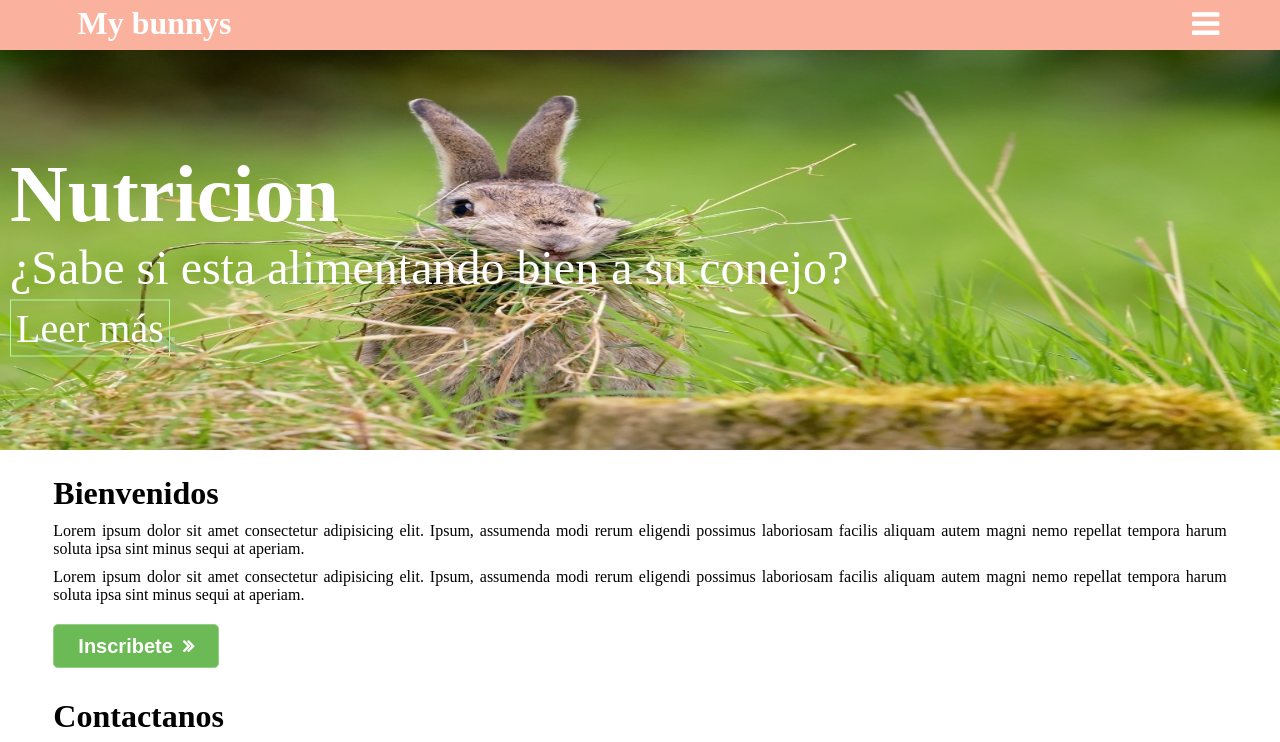
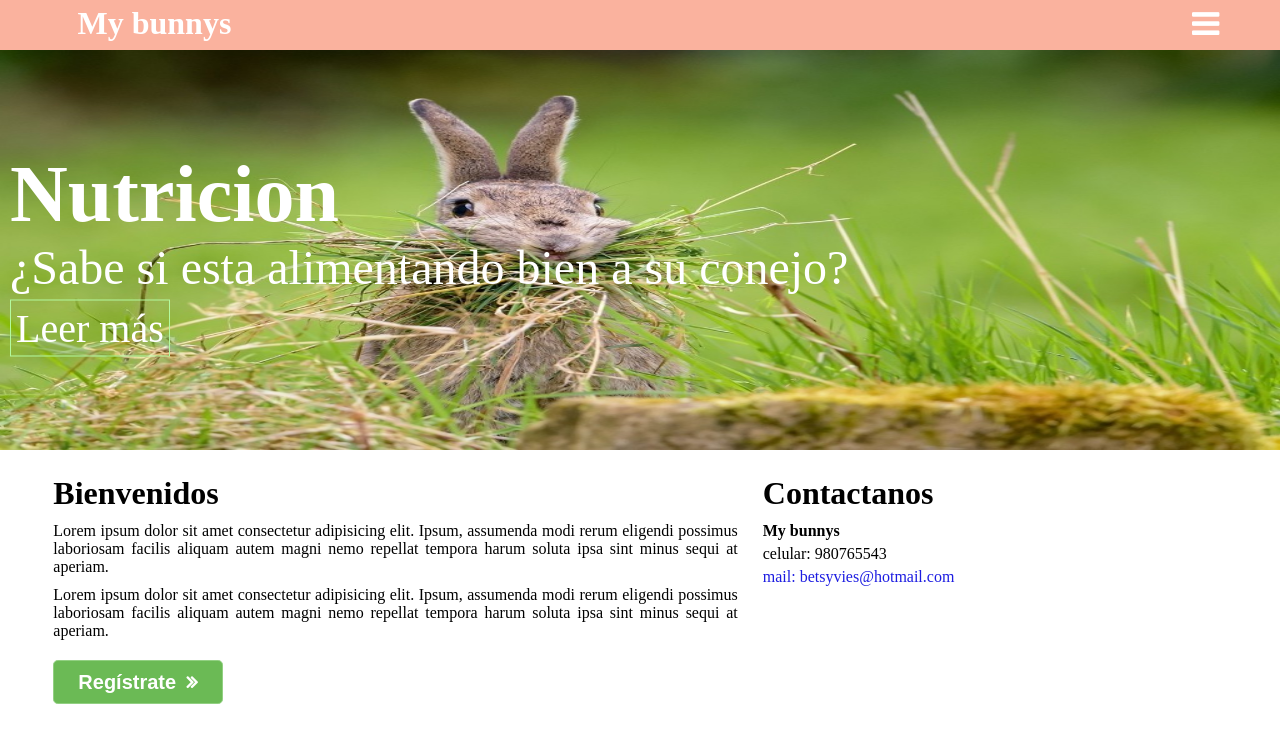
Before and after one commit to betsyvies/mi-pagina, a plain HTML site: page index.html in a window 1280 px wide. Shown: the top 742 px of the page. Drawn offline with Linux system fonts and the light colour scheme.

Commit message:
vista media querie tablet terminada

```diff
--- a/css/main.css
+++ b/css/main.css
@@ -7,14 +7,6 @@
 }
 
 /* Grids */
-
-.col-xs-4 {
-    width: 33.33333333333333%;
-}
-
-.col-xs-7 {
-    width: 58.333333333333336%;
-}
 
 .col-xs-11 {
     width: 91.66666666666666%;
@@ -180,7 +172,7 @@ button {
     font-size: 1.25rem;
     font-weight: 700;
     border-radius: 0.3rem;
-    outline: 0;
+    outline: none;
     margin-top: 10px;
     margin-bottom: 30px;
     cursor: pointer;
@@ -212,6 +204,7 @@ button::after {
     color: #fff;
     border: 1px solid #92D082;
     background-color: #6BBA55;
+    outline: none;
     padding: 0.6rem 1.5rem;
     font-size: 1rem;
     font-weight: 700;
@@ -258,7 +251,18 @@ button::after {
 /* Vista tablet */
 
 @media (min-width:768px) {
+    /* Grids */
+
+    .col-sm-4 {
+        width: 33.33333333333333%;
+    }
+
+    .col-sm-7 {
+        width: 58.333333333333336%;
+    }
+
     /* Styles for banner */
+
     .banner {
         height: 400px;
     }
@@ -275,6 +279,32 @@ button::after {
     }
 
     /* Style for first section */
+
+    .section {
+        width: 100%;
+    }
+    .row::before, .row:after {
+        content: " ";
+        display: table;
+    }
+
+    .row::after {
+        clear: both;
+    }
+
+    [class*='col-sm-'] {
+        float: left;
+    }
+
+    .container-section {
+        margin-right: 25px;
+    }
+
+    /* Style for third section */
+
+    .container-img img {
+        height: 330px;
+    }
 }
 
 /* Vista desk */
--- a/index.html
+++ b/index.html
@@ -33,17 +33,17 @@
       </div>
     </section>
     <!-- Second Section -->
-    <section class="col-xs-12">
-      <div class="container col-xs-11">
-        <div class="container-section">
+    <section class="section col-xs-12">
+      <div class="container col-xs-11 row">
+        <div class="container-section col-sm-7 ">
           <h2>Bienvenidos</h2>
           <p>Lorem ipsum dolor sit amet consectetur adipisicing elit. Ipsum, assumenda modi rerum eligendi possimus
           laboriosam facilis aliquam autem magni nemo repellat tempora harum soluta ipsa sint minus sequi at aperiam.</p>
           <p>Lorem ipsum dolor sit amet consectetur adipisicing elit. Ipsum, assumenda modi rerum eligendi possimus
           laboriosam facilis aliquam autem magni nemo repellat tempora harum soluta ipsa sint minus sequi at aperiam.</p>
-          <button>Inscribete</button>
+          <button>Regístrate</button>
         </div>
-        <div class="container-section">
+        <div class="container-section col-sm-4 ">
           <h2>Contactanos</h2>
           <p class="my-bunnys">My bunnys</p>
           <p class="cell">celular: 980765543</p>
@@ -53,7 +53,7 @@
     </section>
     <!-- Third Section -->
     <section class="col-xs-12">
-      <div class="container col-xs-11">
+      <div class="container col-xs-11 row">
         <div class="container-img col-xs-11">
           <img src="assets/images/nutricion.jpeg" alt="nutricion">
           <div class="container col-xs-11">
@@ -88,7 +88,7 @@
     </section>
     <!-- Footer -->
     <footer class="col-xs-12">
-      <div class="container-footer col-xs-11">
+      <div class="container-footer col-xs-11 row">
         <div class="icons-white col-xs-11">
           <i class="fa fa-facebook" aria-hidden="true"></i>
           <i class="fa fa-instagram" aria-hidden="true"></i>
```
